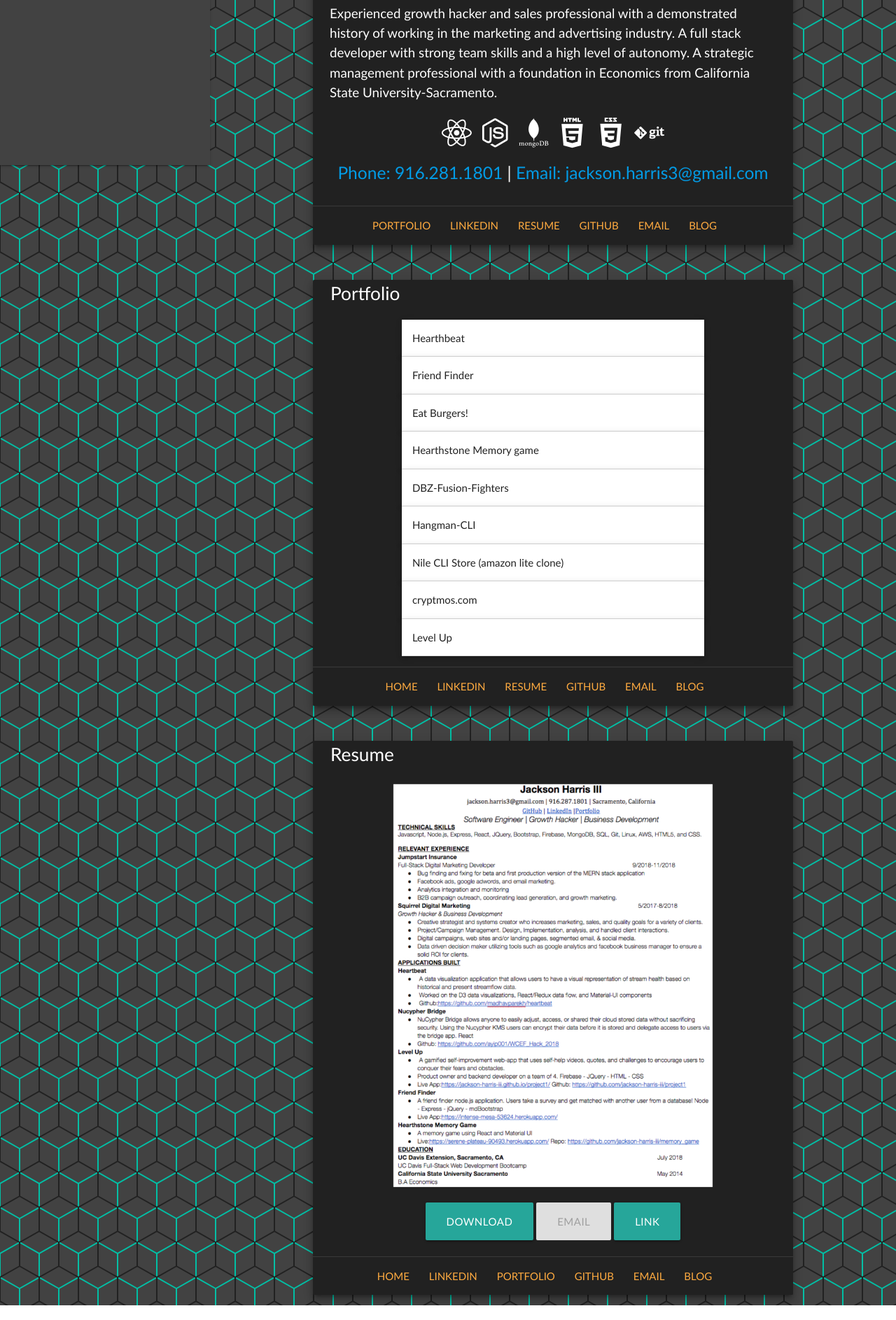
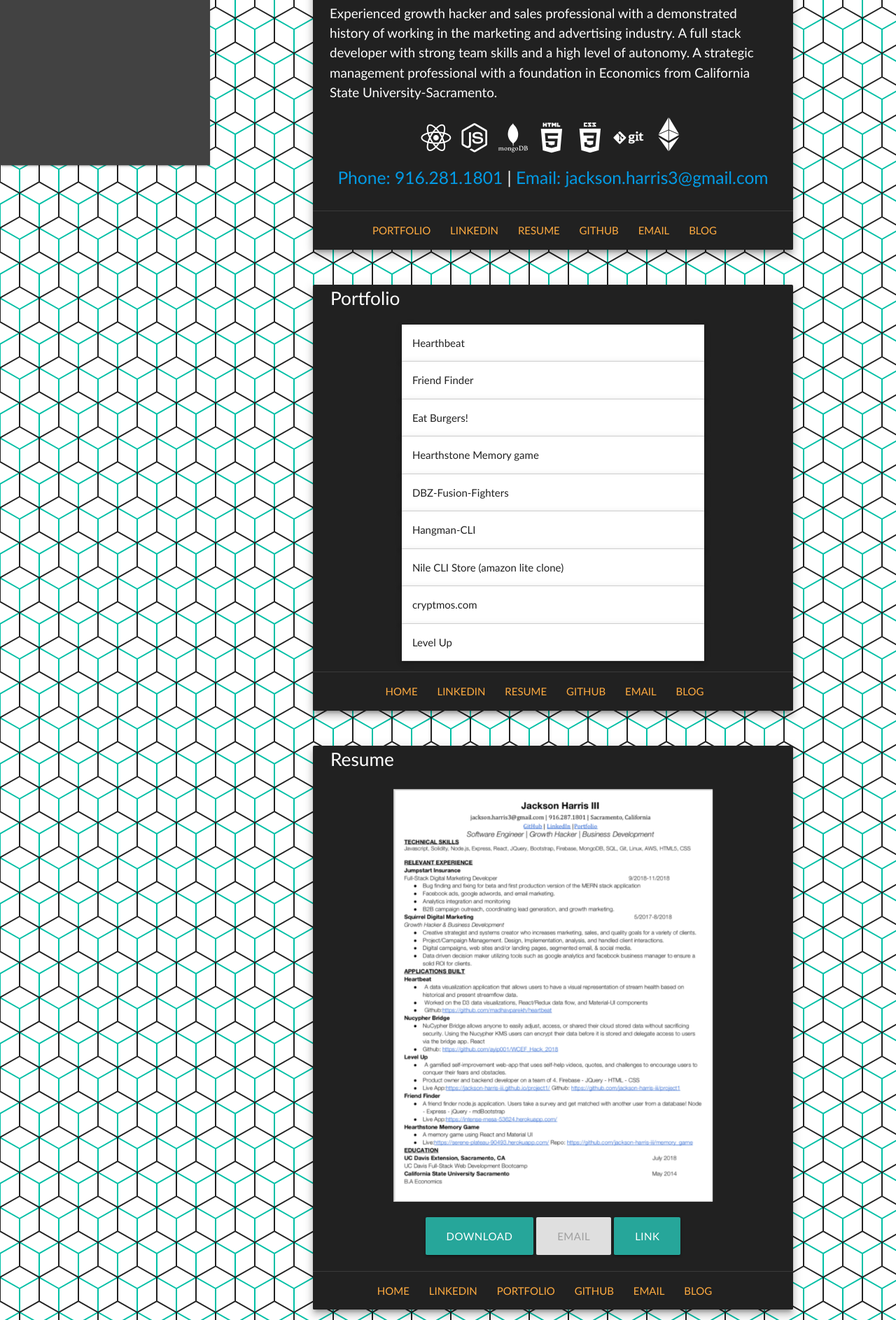
Before and after one commit to jackson-harris-iii/materialportfolio, a plain HTML site: page index.html in a window 1280 px wide. Shown: the part 624-2511 px from the top of the page at 70% size. Before the commit the page ends 2490 px from the top, so only its background shows below. Drawn offline with nearby package versions, Linux system fonts and the light colour scheme; a web font is replaced by a local one.

Commit message:
update for dec

```diff
--- a/index.html
+++ b/index.html
@@ -39,7 +39,7 @@
     <body>
         <div id='svgAttributes'>
             <svg xmlns='http://www.w3.org/2000/svg' width='56' height='100'>
-                <rect width='56' height='100' fill='#424242' />
+                <rect width='56' height='100' fill='white' />
                 <path d='M28 66L0 50L0 16L28 0L56 16L56 50L28 66L28 100' fill='none' stroke='#00bfa5' stroke-width='2' />
                 <path d='M28 0L28 34L0 50L0 84L28 100L56 84L56 50L28 34' fill='none' stroke='#212121' stroke-width='2' />
             </svg>
@@ -133,6 +133,8 @@
                                 <i class="devicon-html5-plain-wordmark"></i>
                                 <i class="devicon-css3-plain-wordmark"></i>
                                 <i class="devicon-git-plain-wordmark"></i>
+                                <img src="assets/images/eth.png">
+
                         </h3>
                         <h5 align="center"><a href="tel:916-287-1801">Phone: 916.281.1801</a> |<a href="mailto:jackson.harris3@gmail.com?Subject=Catchy%20Subject%20line" target="_top"> Email: jackson.harris3@gmail.com</a></h5>
                     </div>
@@ -414,7 +416,7 @@
                     <div class="container">
                         <br>
                         <div>
-                            <img class="materialboxed resume" src="assets/images/novemberresumeimage.png">
+                            <img class="materialboxed resume" src="assets/images/decresumeimage.png">
                         </div>
                         <br>
                         <div class="center">
```
Also changed, not shown: assets/images/decresumeimage.png (added), assets/images/eth.png (added), 1 other file.
